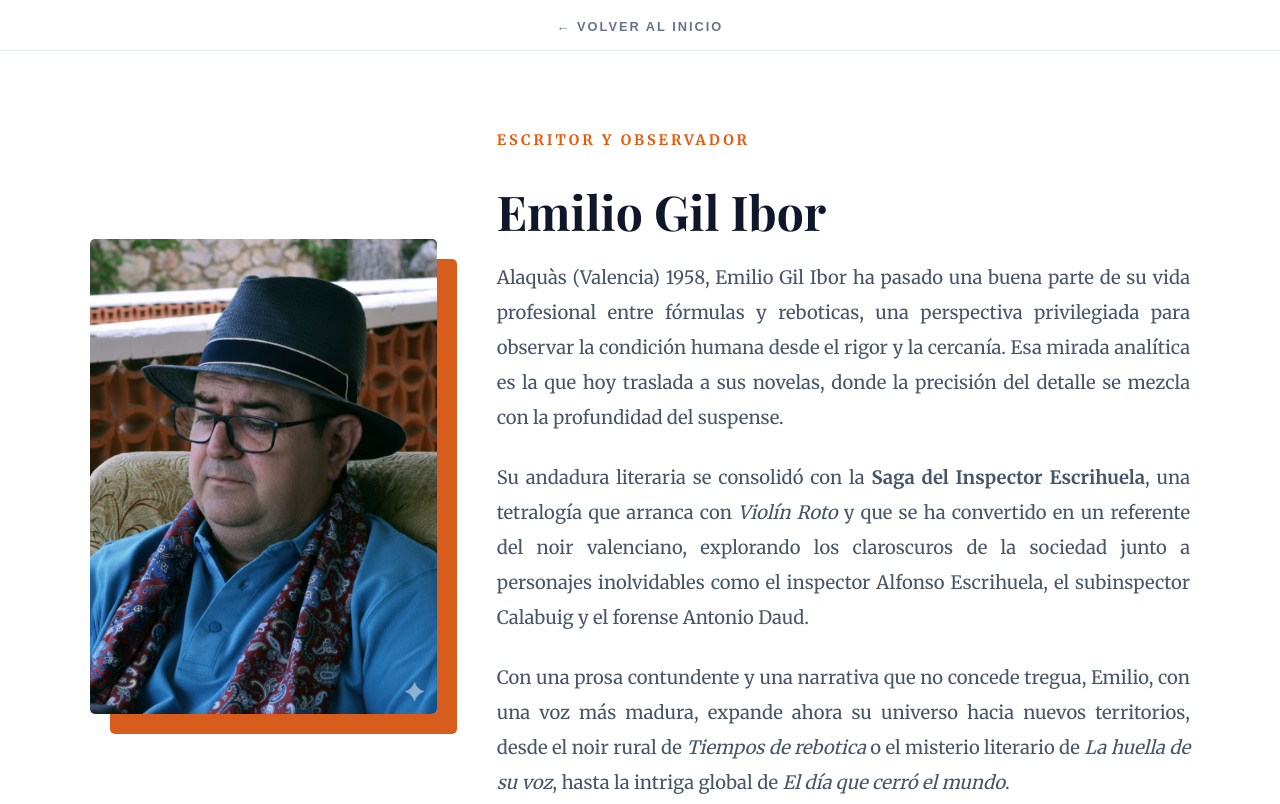
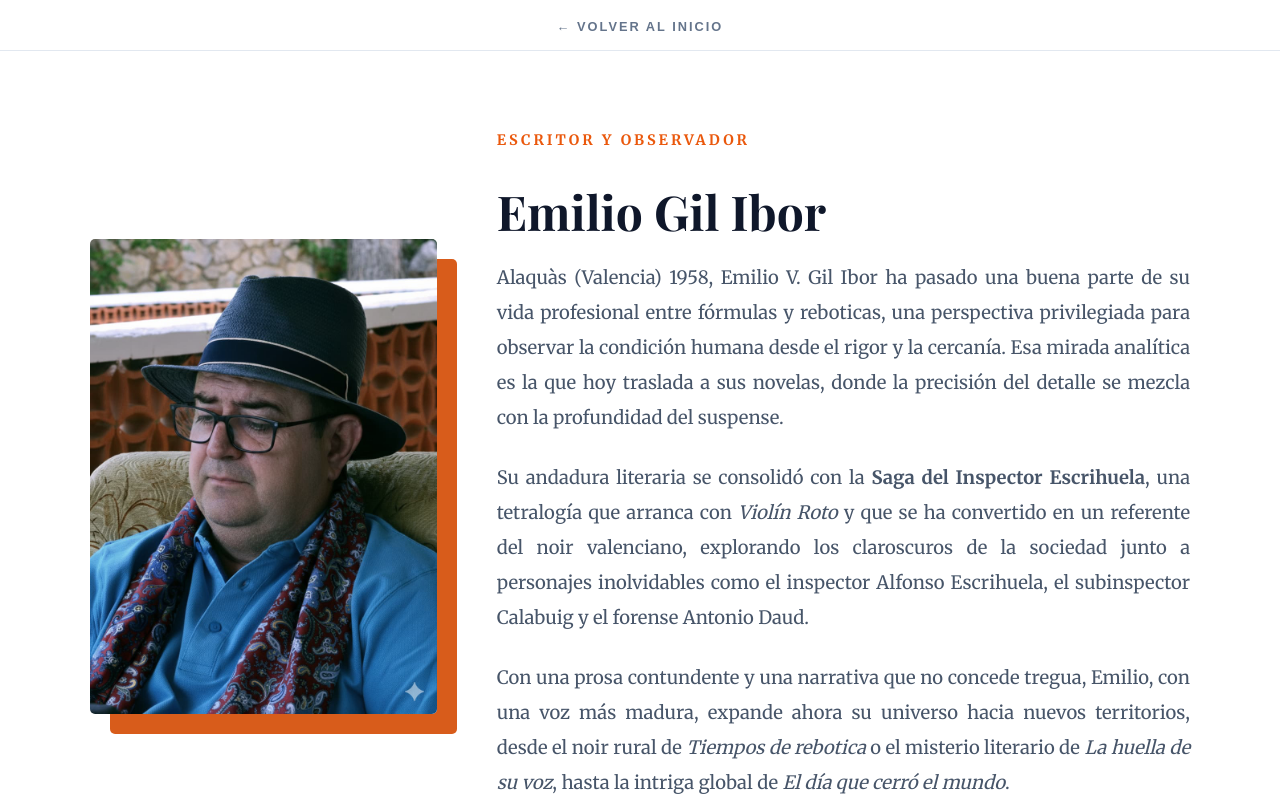
Before and after one commit to egilibor/Web-autor, a plain HTML site: page autor.html in a window 1280 px wide. Shown: the top 804 px of the page. Drawn offline with nearby package versions, Linux system fonts and the light colour scheme.

Commit message:
Update autor.html

```diff
--- a/autor.html
+++ b/autor.html
@@ -139,7 +139,7 @@
 
                 <div class="author-bio">
                     <p>
-                        Alaquàs (Valencia) 1958, Emilio Gil Ibor ha pasado una buena parte de su vida profesional entre fórmulas y reboticas, una perspectiva privilegiada para observar la condición humana desde el rigor y la cercanía. Esa mirada analítica es la que hoy traslada a sus novelas, donde la precisión del detalle se mezcla con la profundidad del suspense.
+                        Alaquàs (Valencia) 1958, Emilio V. Gil Ibor ha pasado una buena parte de su vida profesional entre fórmulas y reboticas, una perspectiva privilegiada para observar la condición humana desde el rigor y la cercanía. Esa mirada analítica es la que hoy traslada a sus novelas, donde la precisión del detalle se mezcla con la profundidad del suspense.
                     </p>
                     <p>
                         Su andadura literaria se consolidó con la <strong>Saga del Inspector Escrihuela</strong>, una tetralogía que arranca con <em>Violín Roto</em> y que se ha convertido en un referente del noir valenciano, explorando los claroscuros de la sociedad junto a personajes inolvidables como el inspector Alfonso Escrihuela, el subinspector Calabuig y el forense Antonio Daud.
```
